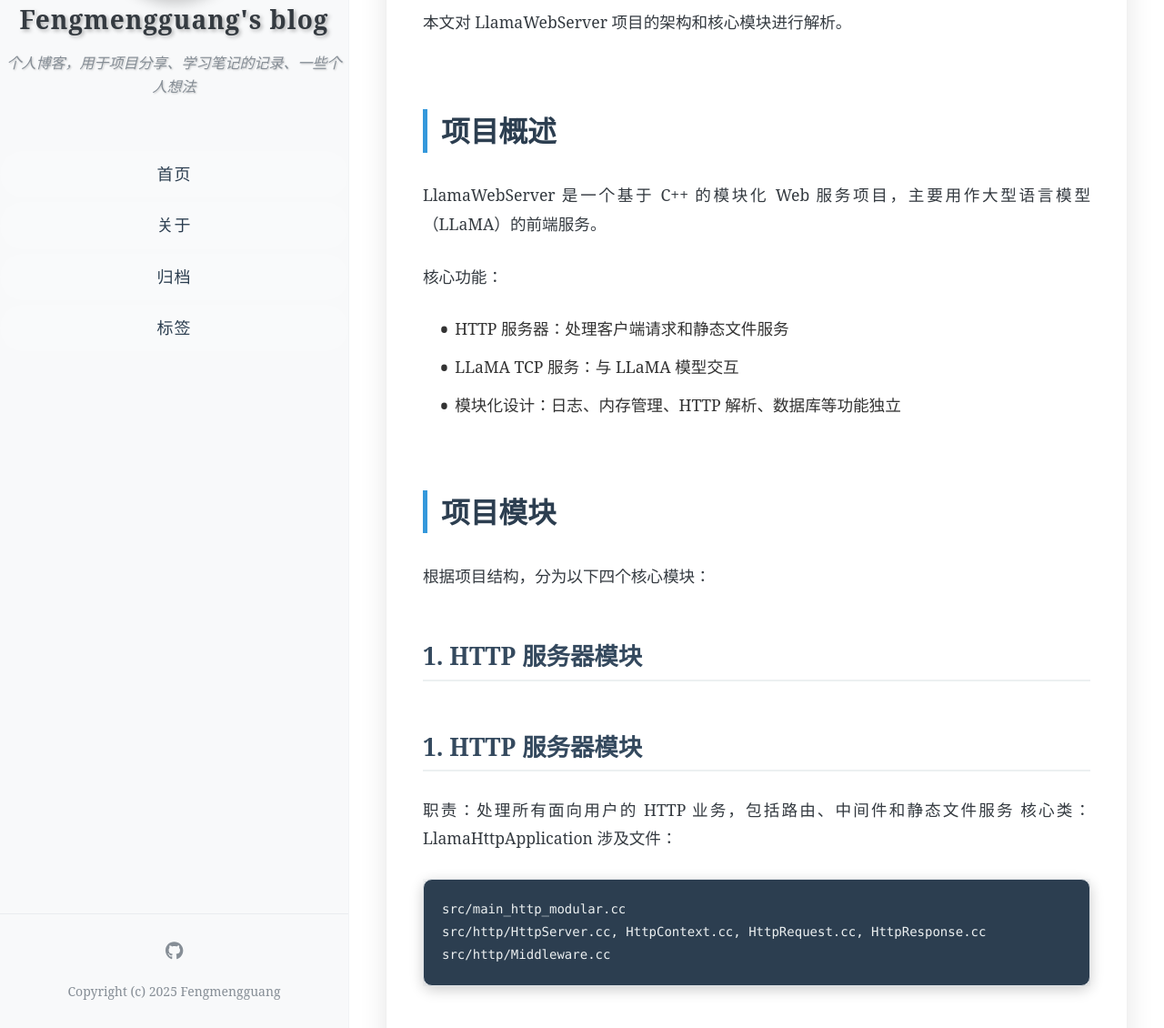
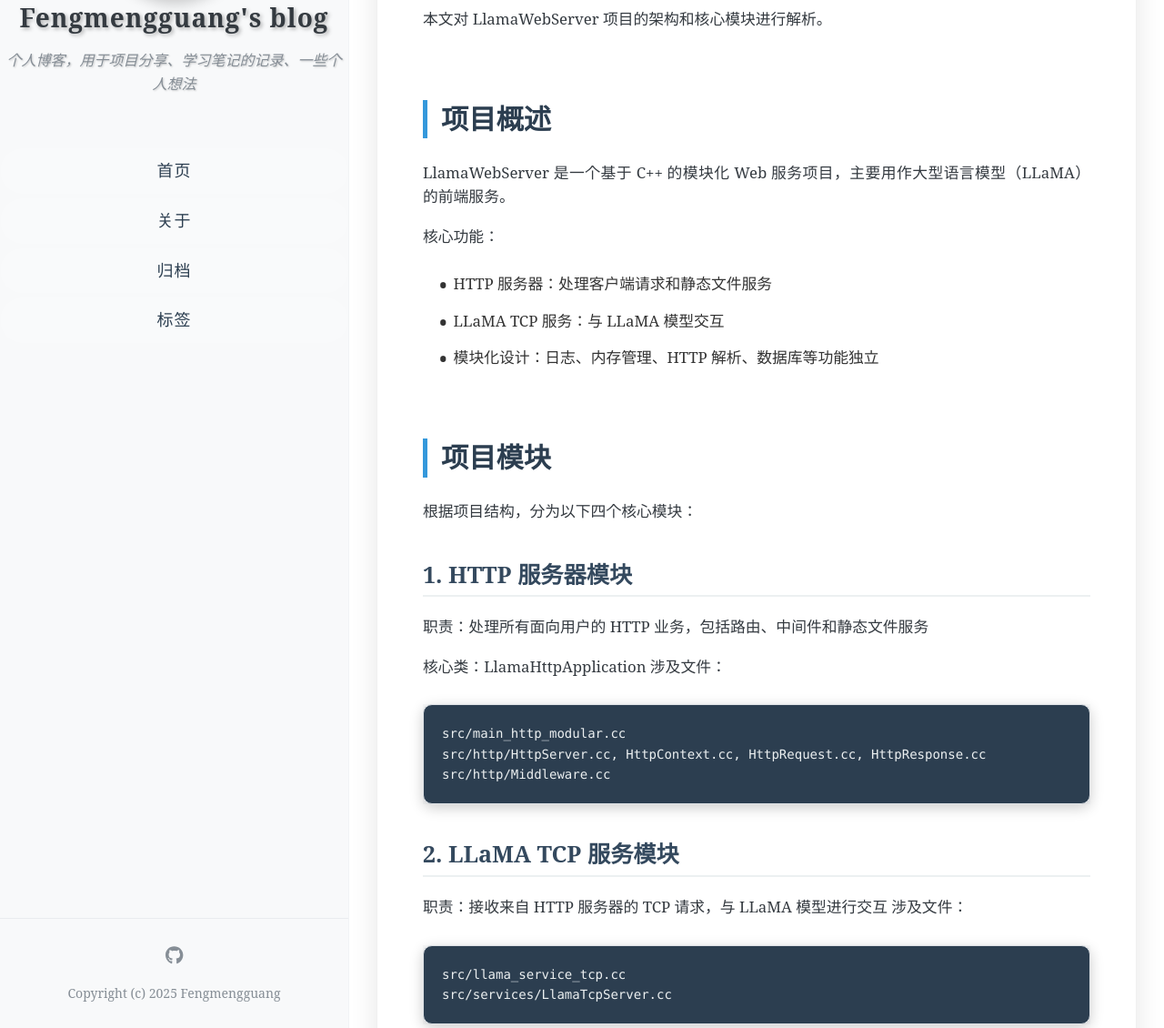
Before and after one commit to xiaoben765/xiaoben765.github.io, a Jekyll site: the page built from _posts/2025-08-02-project-preview.md, in a window 1280 px wide and 1400 px high, cut to the strip 270-1400 px from the top of the window. Shown: the whole strip at 91% size. Built offline with Jekyll 4.4.1, drawn with Linux system fonts in a browser that asks for light colours; comment, search, counter and statistics services are not loaded.

Commit message:
修改了页面布局

````diff
--- a/_posts/2025-08-02-project-preview.md
+++ b/_posts/2025-08-02-project-preview.md
@@ -24,9 +24,8 @@ LlamaWebServer 是一个基于 C++ 的模块化 Web 服务项目，主要用作
 
 ### 1. HTTP 服务器模块
 
-### 1. HTTP 服务器模块
+职责：处理所有面向用户的 HTTP 业务，包括路由、中间件和静态文件服务
 
-职责：处理所有面向用户的 HTTP 业务，包括路由、中间件和静态文件服务
 核心类：LlamaHttpApplication
 涉及文件：
 ```
--- a/style.scss
+++ b/style.scss
@@ -22,23 +22,23 @@ html {
 body {
   font-family: $base-font;
   color: $base-color;
-  line-height: 1.7em;
+  line-height: 1.6em;
 }
 
 .container {
   margin: 0 auto;
-  max-width: 1000px;
-  padding: 0 20px;
+  max-width: 1200px;
+  padding: 0 30px;
   width: 100%;
 }
 
 h1, h2, h3, h4, h5, h6 {
-  line-height: 1.5em;
+  line-height: 1.4em;
   margin: 1em 0 0.5em;
   padding: 0;
 
   @include mobile {
-    line-height: 1.6em;
+    line-height: 1.5em;
   }
 }
 
@@ -72,7 +72,7 @@ h6 {
 
 p {
   color: $text-color;
-  margin: 0.5em 0;
+  margin: 0.4em 0;
 }
 
 a {
@@ -1325,11 +1325,12 @@ nav {
 // 单独文章页面样式
 article.posts {
   background: #ffffff;
-  padding: 40px;
+  padding: 40px 50px;
   border-radius: 20px;
   box-shadow: 0 8px 30px rgba(0, 0, 0, 0.1);
-  margin: 20px;
+  margin: 20px auto;
   border: 1px solid #f0f0f0;
+  max-width: 1100px;
 
   // 文章标题
   h1 {
@@ -1398,19 +1399,19 @@ article.posts {
 
   // 文章内容
   .entry {
-    line-height: 1.8;
-    font-size: 1.1em;
+    line-height: 1.6;
+    font-size: 1.05em;
     color: #333;
 
     // 段落样式
     p {
-      margin: 1.5em 0;
+      margin: 1em 0;
       text-align: justify;
     }
 
     // 标题样式
     h1, h2, h3, h4, h5, h6 {
-      margin: 2em 0 1em 0;
+      margin: 1.5em 0 0.8em 0;
       color: #2c3e50;
       font-weight: 600;
     }
@@ -1581,7 +1582,7 @@ article.posts {
 @include mobile {
   article.posts {
     margin: 10px;
-    padding: 25px;
+    padding: 25px 20px;
 
     h1 {
       font-size: 2em;
@@ -1589,6 +1590,7 @@ article.posts {
 
     .entry {
       font-size: 1em;
+      line-height: 1.6;
     }
   }
 
@@ -1604,15 +1606,15 @@ article.posts {
 
 /* 简化版样式覆盖 */
 .post p, .page p, .post ul, .page ul, .post ol, .page ol {
-  line-height: 1.4 !important;
-  margin-top: 0.5em !important;
-  margin-bottom: 0.5em !important;
+  line-height: 1.5 !important;
+  margin-top: 0.4em !important;
+  margin-bottom: 0.4em !important;
 }
 
 .post li, .page li {
-  line-height: 1.4 !important;
-  margin-top: 0.2em !important;
-  margin-bottom: 0.2em !important;
+  line-height: 1.5 !important;
+  margin-top: 0.15em !important;
+  margin-bottom: 0.15em !important;
 }
 
 .post pre, .page pre {
````
